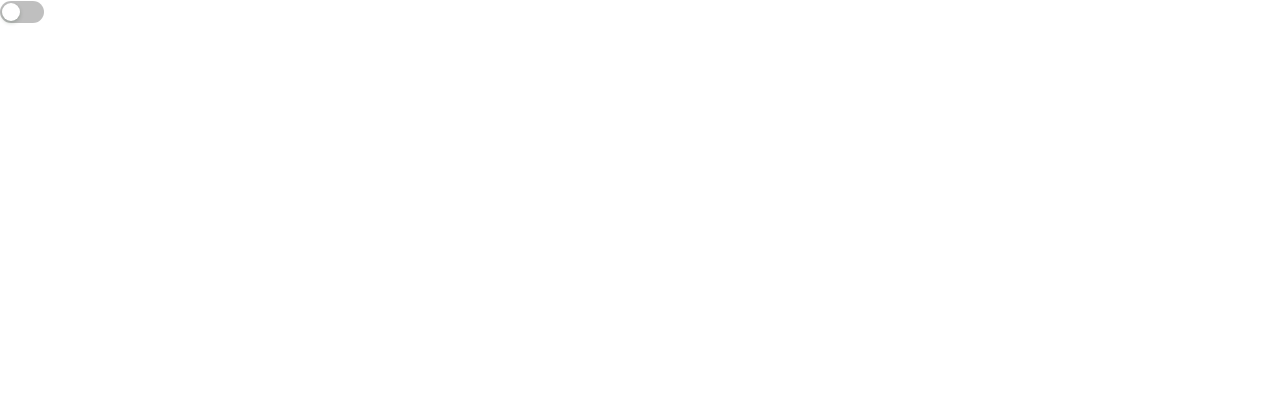
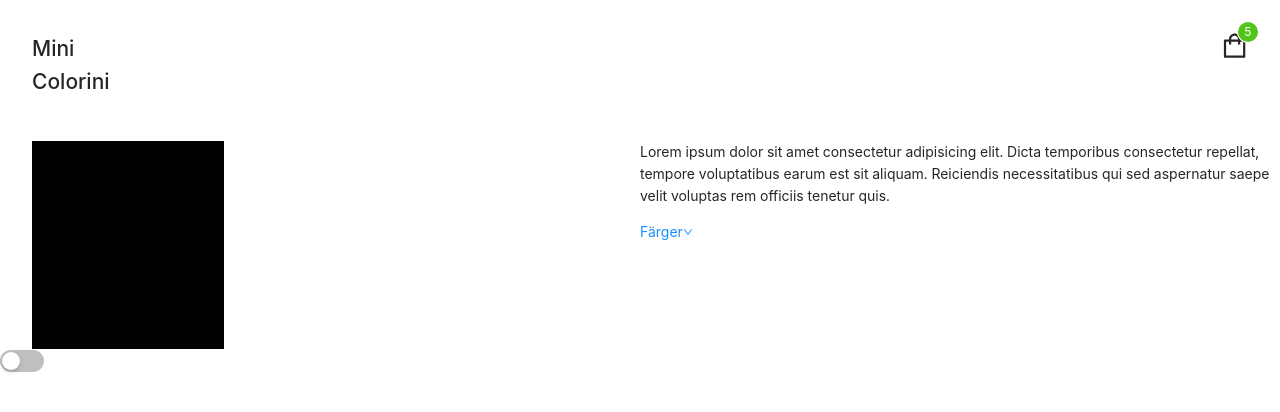
Before and after one commit to 1974pontus/design-system-app, a React (Create React App) app: page /ProductInfo in a window 1280 px wide. Shown: the top 412 px of the page. Built offline with nearby package versions, Linux system fonts and the light colour scheme.

Commit message:
ProductInfo page

```diff
--- a/src/components/MainLayout.tsx
+++ b/src/components/MainLayout.tsx
@@ -6,6 +6,7 @@ import Header from './Header';
 import { BrowserRouter as Router, Link, Route } from 'react-router-dom';
 
 import ProductCartView from './ProductCartView';
+import ProductInfo from './ProductInfo';
 // import ShopingCard from './ShopingCart';
 
 
@@ -31,6 +32,14 @@ function MainLayout() {
             </Col>
           </Route>
 
+          {/* Here should the detailView of the product be */}
+          <Route path="/ProductInfo">
+              <Link to="/">
+                <Header />
+              </Link>
+              <ProductInfo />
+          </Route>
+
 
         {/* A <Switch> looks through its children <Route>s and
         renders the first one that matches the current URL. */}
@@ -41,6 +50,9 @@ function MainLayout() {
           <Route path="/OrderTotal">
               {/* Behöver man inte ha något i switchen? */}
           </Route>
+          <Route path="/ProductInfo">
+              {/* Behöver man inte ha något i switchen? */}
+          </Route>
         </Switch>
       </div>
       </Router>
@@ -48,5 +60,4 @@ function MainLayout() {
     );
 
   }
-
 export default MainLayout
--- a/src/components/ProductCartView.tsx
+++ b/src/components/ProductCartView.tsx
@@ -10,8 +10,9 @@ function ProductCartView() {
           <OrderTotal />
           <h1>Dina uppgifter</h1>
           <BillingForm />
-          <h1>Frakt sätt</h1>
+          <h1>Fraktsätt</h1>
           <ShippingForm />
+          <h1>Betalsätt</h1>
       </div>
     );
   }
--- /dev/null
+++ b/src/components/ProductInfo.tsx
@@ -0,0 +1,48 @@
+import { Menu, Dropdown, message, Row, Col } from 'antd';
+import { DownOutlined } from '@ant-design/icons';
+import React from 'react';
+
+interface Props {
+
+}
+
+interface State {
+
+}
+
+//this gives a to the colors in dropDown
+const onClick = ({ key } : {key: any}) => {
+  message.info(`Click on item ${key}`);
+};
+
+const menu = (
+  <Menu onClick={onClick}>
+    <Menu.Item key="1">Färg-1</Menu.Item>
+    <Menu.Item key="2">Färg-2</Menu.Item>
+    <Menu.Item key="3">Färg-3</Menu.Item>
+  </Menu>
+);
+
+class ProductInfo extends React.Component<Props, State>{
+    render(){
+        return(
+            <div>
+            <Row>
+                <Col span={12}>
+                    <div style={{width: '12rem',height: '13rem', background: 'black', margin: '0 2rem'  }}> </div>
+                </Col>
+                <Col span={12}>
+                <p>Lorem ipsum dolor sit amet consectetur adipisicing elit. Dicta temporibus consectetur repellat, tempore voluptatibus earum est sit aliquam. Reiciendis necessitatibus qui sed aspernatur saepe velit voluptas rem officiis tenetur quis.</p>
+                <Dropdown overlay={menu}>
+                <a className="ant-dropdown-link" onClick={e => e.preventDefault()}>
+                    Färger<DownOutlined />
+                </a>
+                </Dropdown>
+                </Col>
+            </Row>
+            </div>
+        )
+      }
+}
+
+export default ProductInfo
```
